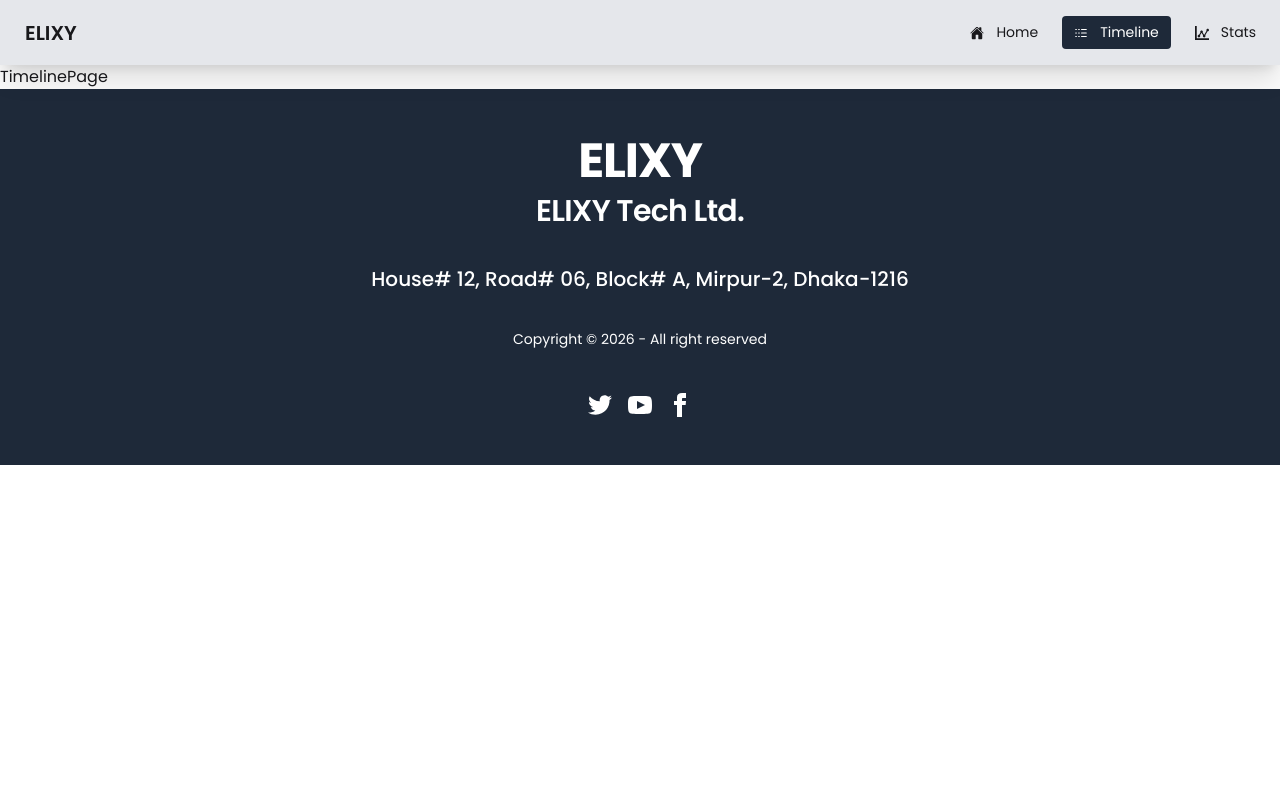
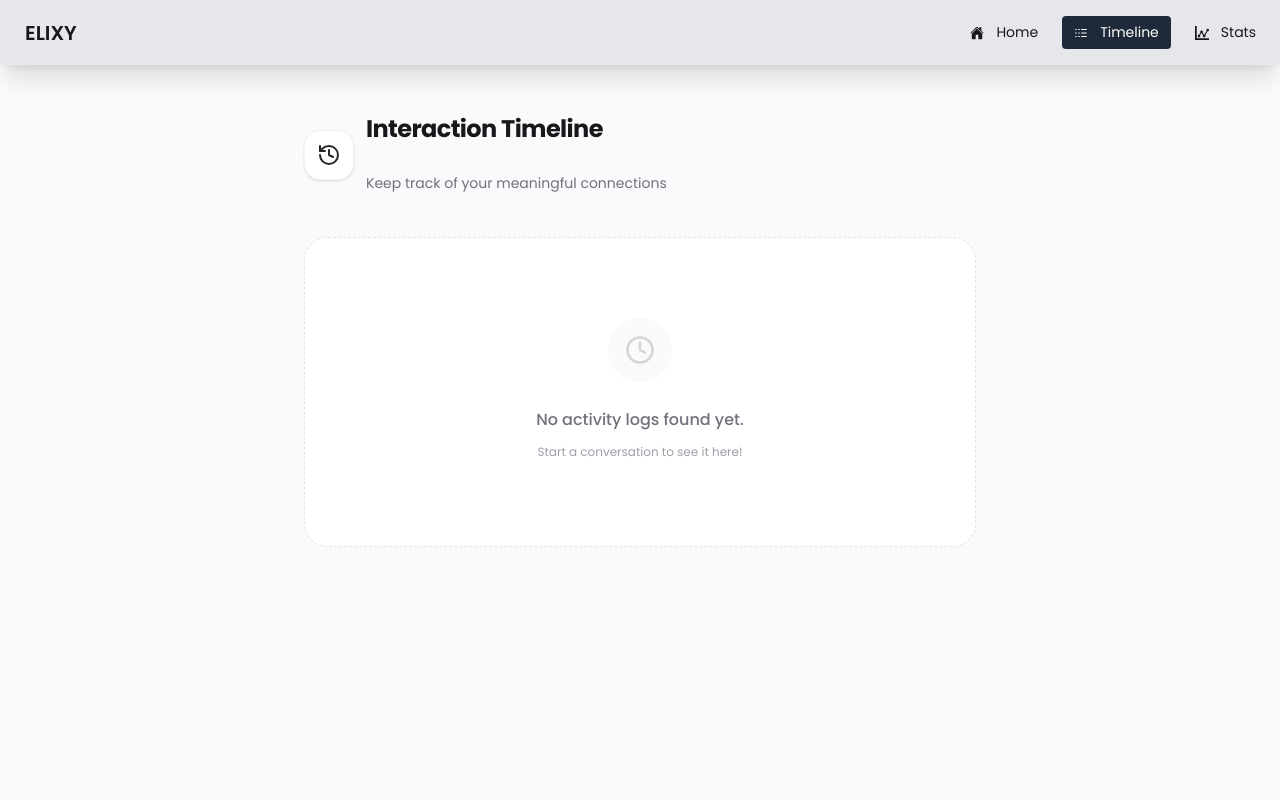
Before and after one commit to Sayeed-dev/Elixy, a Next.js app: page /timeline in a window 1280 px wide. Shown: the top 800 px of the page. Built offline with nearby package versions, Linux system fonts and the light colour scheme.

Commit message:
Refine and polished Timeline page

```diff
--- a/package.json
+++ b/package.json
@@ -13,7 +13,8 @@
     "next": "16.2.4",
     "react": "19.2.4",
     "react-dom": "19.2.4",
-    "react-icons": "^5.6.0"
+    "react-icons": "^5.6.0",
+    "recharts": "^3.8.1"
   },
   "devDependencies": {
     "@tailwindcss/postcss": "^4",
--- a/src/app/layout.js
+++ b/src/app/layout.js
@@ -2,6 +2,7 @@ import "./globals.css";
 import Header from "../components/Header.jsx";
 import Footer from "../components/Footer.jsx";
 import { Poppins } from "next/font/google";
+import { LogProvider } from "@/context/logContext";
 
 const poppins = Poppins({
   subsets: ["latin"],
@@ -12,9 +13,11 @@ const poppins = Poppins({
 export default function RootLayout({ children }) {
   return (
     <html lang="en" data-theme="light">
-      <body className={`min-h-full flex flex-col ${poppins.className} antialiased`}>
+      <body
+        className={`min-h-full flex flex-col ${poppins.className} antialiased`}
+      >
         <Header />
-        {children}
+        <LogProvider>{children}</LogProvider>
         <Footer />
       </body>
     </html>
--- a/src/app/stats/page.jsx
+++ /dev/null
@@ -1,9 +0,0 @@
-import React from 'react'
-
-const StatePage = () => {
-  return (
-    <div>StatePage</div>
-  )
-}
-
-export default StatePage
--- a/src/app/timeline/page.jsx
+++ b/src/app/timeline/page.jsx
@@ -1,9 +1,96 @@
-import React from 'react'
+"use client";
+import { useLogs } from "@/context/logContext";
+import {
+  PhoneCall,
+  MessageSquare,
+  Video,
+  Clock,
+  User,
+  History
+} from "lucide-react";
 
-const TimelinePage = () => {
+// আইকন ম্যাপ করার জন্য একটি হেল্পার অবজেক্ট
+const iconMap = {
+  Call: { icon: PhoneCall, color: "bg-green-100 text-green-600 border-green-200" },
+  Text: { icon: MessageSquare, color: "bg-blue-100 text-blue-600 border-blue-200" },
+  Video: { icon: Video, color: "bg-purple-100 text-purple-600 border-purple-200" },
+  default: { icon: Clock, color: "bg-gray-100 text-gray-600 border-gray-200" }
+};
+
+export default function TimelinePage() {
+  const { logs } = useLogs();
+
   return (
-    <div>TimelinePage</div>
-  )
+    <div className="min-h-screen bg-[#F8FAFC] py-12 px-4 sm:px-6">
+      <div className="max-w-2xl mx-auto">
+
+        {/* Header Section */}
+        <div className="flex items-center gap-3 mb-10">
+          <div className="p-3 bg-white rounded-2xl shadow-sm border border-zinc-100">
+            <History className="text-zinc-800" size={24} />
+          </div>
+          <div>
+            <h1 className="text-2xl font-bold text-zinc-900 tracking-tight">Interaction Timeline</h1>
+            <p className="text-sm text-zinc-500">Keep track of your meaningful connections</p>
+          </div>
+        </div>
+
+        {/* Timeline Content */}
+        <div className="relative">
+          {logs.length === 0 ? (
+            <div className="text-center py-20 bg-white rounded-3xl border border-dashed border-zinc-200">
+              <div className="bg-zinc-50 w-16 h-16 rounded-full flex items-center justify-center mx-auto mb-4">
+                <Clock className="text-zinc-300" size={30} />
+              </div>
+              <p className="text-zinc-500 font-medium">No activity logs found yet.</p>
+              <p className="text-zinc-400 text-xs mt-1">Start a conversation to see it here!</p>
+            </div>
+          ) : (
+            <div className="space-y-4">
+              {/* Vertical Line */}
+              <div className="absolute left-[27px] top-2 bottom-2 w-[2px] bg-zinc-100 hidden sm:block"></div>
+
+              {logs.map((log) => {
+                const config = iconMap[log.type] || iconMap.default;
+                const Icon = config.icon;
+
+                return (
+                  <div key={log.id} className="relative flex items-start gap-4 group">
+
+                    {/* Icon Circle */}
+                    <div className={`relative z-10 p-3 rounded-2xl border ${config.color} shadow-sm transition-transform group-hover:scale-110 duration-200`}>
+                      <Icon size={20} />
+                    </div>
+
+                    {/* Content Card */}
+                    <div className="flex-1 bg-white p-5 rounded-2xl border border-zinc-100 shadow-sm hover:shadow-md transition-all duration-300 group-hover:border-zinc-200">
+                      <div className="flex flex-col sm:flex-row sm:items-center justify-between gap-2">
+                        <div className="flex items-center gap-2">
+                          <span className="p-1 bg-zinc-50 rounded-full">
+                            <User size={12} className="text-zinc-400" />
+                          </span>
+                          <h3 className="font-bold text-zinc-800 tracking-tight">
+                            {log.friendName}
+                          </h3>
+                        </div>
+                        <span className="text-[10px] font-bold uppercase tracking-widest text-zinc-400 bg-zinc-50 px-2 py-1 rounded-md">
+                          {log.date}
+                        </span>
+                      </div>
+
+                      <div className="mt-2 flex items-center gap-2">
+                        <p className="text-sm text-zinc-600 leading-relaxed">
+                          {log.note || `Had a ${log.type.toLowerCase()} interaction.`}
+                        </p>
+                      </div>
+                    </div>
+                  </div>
+                );
+              })}
+            </div>
+          )}
+        </div>
+      </div>
+    </div>
+  );
 }
-
-export default TimelinePage
--- a/src/components/ContactProfile.jsx
+++ b/src/components/ContactProfile.jsx
@@ -1,3 +1,5 @@
+'use client';
+import { useLogs } from "@/context/logContext";
 import {
   PhoneCall,
   MessageSquare,
@@ -5,38 +7,23 @@ import {
   Clock,
   Archive,
   Trash2,
-  RotateCcw,
 } from "lucide-react";
 import { FaCircleUser } from "react-icons/fa6";
 
-const recentInteractions = [
-  {
-    type: "Text",
-    icon: MessageSquare,
-    note: "Asked for career advice",
-    date: "Jan 28, 2026",
-  },
-  {
-    type: "Meetup",
-    icon: PhoneCall,
-    note: "Industry conference meetup",
-    date: "Jan 28, 2026",
-  },
-  {
-    type: "Video",
-    icon: Video,
-    note: "Asked for career advice",
-    date: "Jan 28, 2026",
-  },
-  {
-    type: "Text",
-    icon: MessageSquare,
-    note: "Asked for career advice",
-    date: "Jan 28, 2026",
-  },
-];
+export default function ContactProfile({ friend }) {
+  const { addLog } = useLogs();
 
-export default function ContactProfile({ friend }) {
+  const handleAction = (type) => {
+    const newLog = {
+      friendName: friend.name,
+      type: type,
+      date: new Date().toLocaleDateString(),
+      note: `Checked in via ${type}`,
+    };
+
+    addLog(newLog); // কন্টাক্ট লগে ডাটা সেভ হলো
+    alert(`${type} log added!`);
+  };
   return (
     <div className="min-h-screen bg-gray-50 p-6 flex items-start justify-center">
       <div className="w-full max-w-3xl grid grid-cols-3 gap-4">
@@ -57,7 +44,9 @@ export default function ContactProfile({ friend }) {
               <span className="bg-green-100 text-green-700 text-xs font-medium px-2 py-0.5 rounded-full">
                 {friend.category}
               </span>
-              <p className="mt-0 py-1 px-2 bg-blue-200 rounded">{friend.tags}</p>
+              <p className="mt-0 py-1 px-2 bg-blue-200 rounded">
+                {friend.tags}
+              </p>
               <p className="mt-0 text-sm text-gray-500">{friend.email}</p>
             </div>
           </div>
@@ -84,7 +73,9 @@ export default function ContactProfile({ friend }) {
           {/* Stats Row */}
           <div className="grid grid-cols-3 gap-4">
             <div className="bg-white rounded-2xl p-4 text-center shadow-sm border border-gray-100">
-              <p className="text-2xl font-bold text-gray-900">{friend.days_since_contact}</p>
+              <p className="text-2xl font-bold text-gray-900">
+                {friend.days_since_contact}
+              </p>
               <p className="text-xs text-gray-400 mt-1">Days Since Contact</p>
             </div>
             <div className="bg-white rounded-2xl p-4 text-center shadow-sm border border-gray-100">
@@ -92,7 +83,9 @@ export default function ContactProfile({ friend }) {
               <p className="text-xs text-gray-400 mt-1">Goal (Days)</p>
             </div>
             <div className="bg-white rounded-2xl p-4 text-center shadow-sm border border-gray-100">
-              <p className="text-2xl font-bold text-green-700">{friend.next_due_date}</p>
+              <p className="text-2xl font-bold text-green-700">
+                {friend.next_due_date}
+              </p>
               <p className="text-xs text-gray-400 mt-1">Next Due</p>
             </div>
           </div>
@@ -109,7 +102,9 @@ export default function ContactProfile({ friend }) {
             </div>
             <p className="text-sm text-gray-600">
               Connect every{" "}
-              <span className="font-semibold text-gray-900">{friend.goal} days</span>
+              <span className="font-semibold text-gray-900">
+                {friend.goal} days
+              </span>
             </p>
           </div>
 
@@ -125,6 +120,7 @@ export default function ContactProfile({ friend }) {
                 { label: "Video", Icon: Video },
               ].map(({ label, Icon }) => (
                 <button
+                  onClick={() => handleAction(label)}
                   key={label}
                   className="flex flex-col items-center gap-2 py-4 rounded-xl border border-gray-100 hover:bg-gray-50 transition-colors text-gray-600 text-sm"
                 >
--- /dev/null
+++ b/src/context/logContext.js
@@ -0,0 +1,18 @@
+"use client";
+import { createContext, useContext, useState } from "react";
+
+const LogContext = createContext();
+
+export const LogProvider = ({ children }) => {
+  const [logs, setLogs] = useState([]);
+  const addLog = (newLog) => {
+    setLogs((prevLogs) => [newLog, ...prevLogs]);
+  };
+  return (
+    <LogContext.Provider value={{ logs, addLog }}>
+      {children}
+    </LogContext.Provider>
+  );
+};
+
+export const useLogs = () => useContext(LogContext);
```
Also changed, not shown: 1 other file (tests, documents, lock files or other folders).
